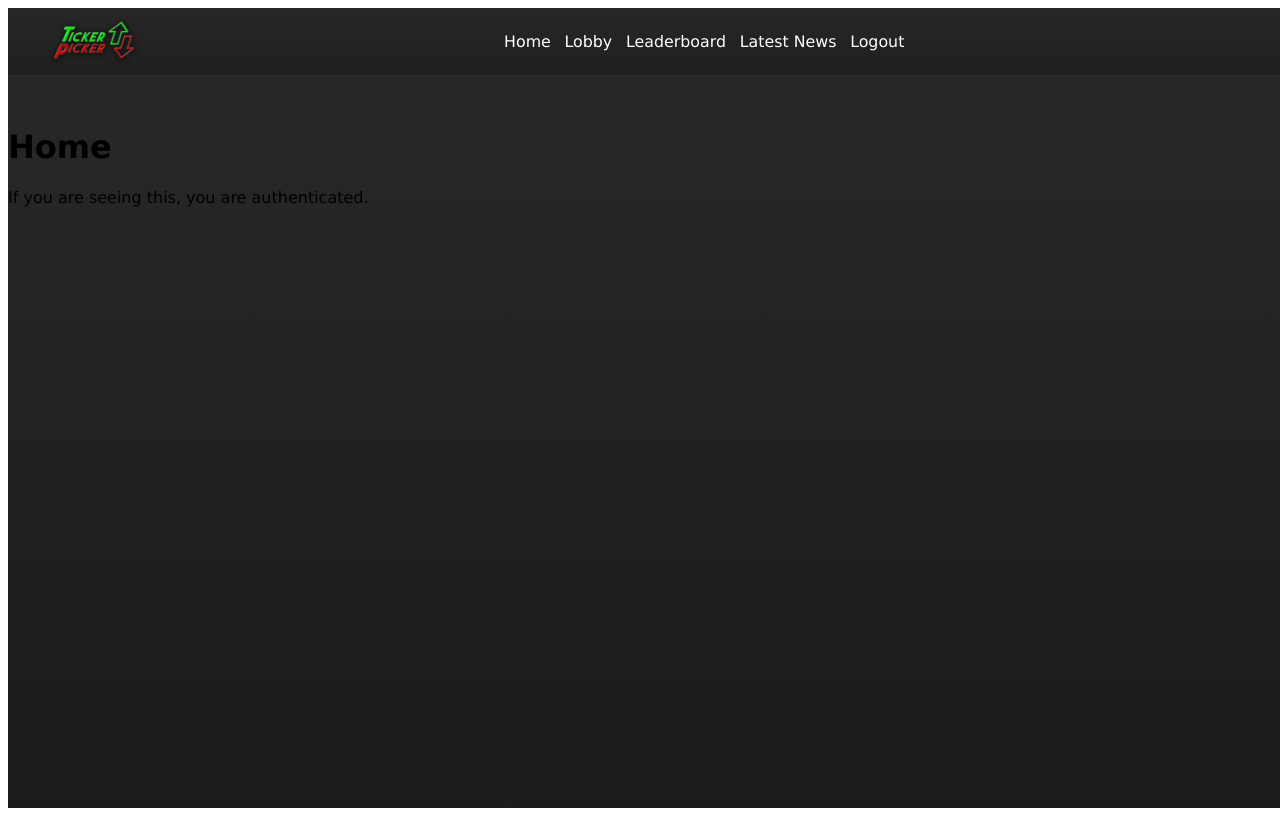
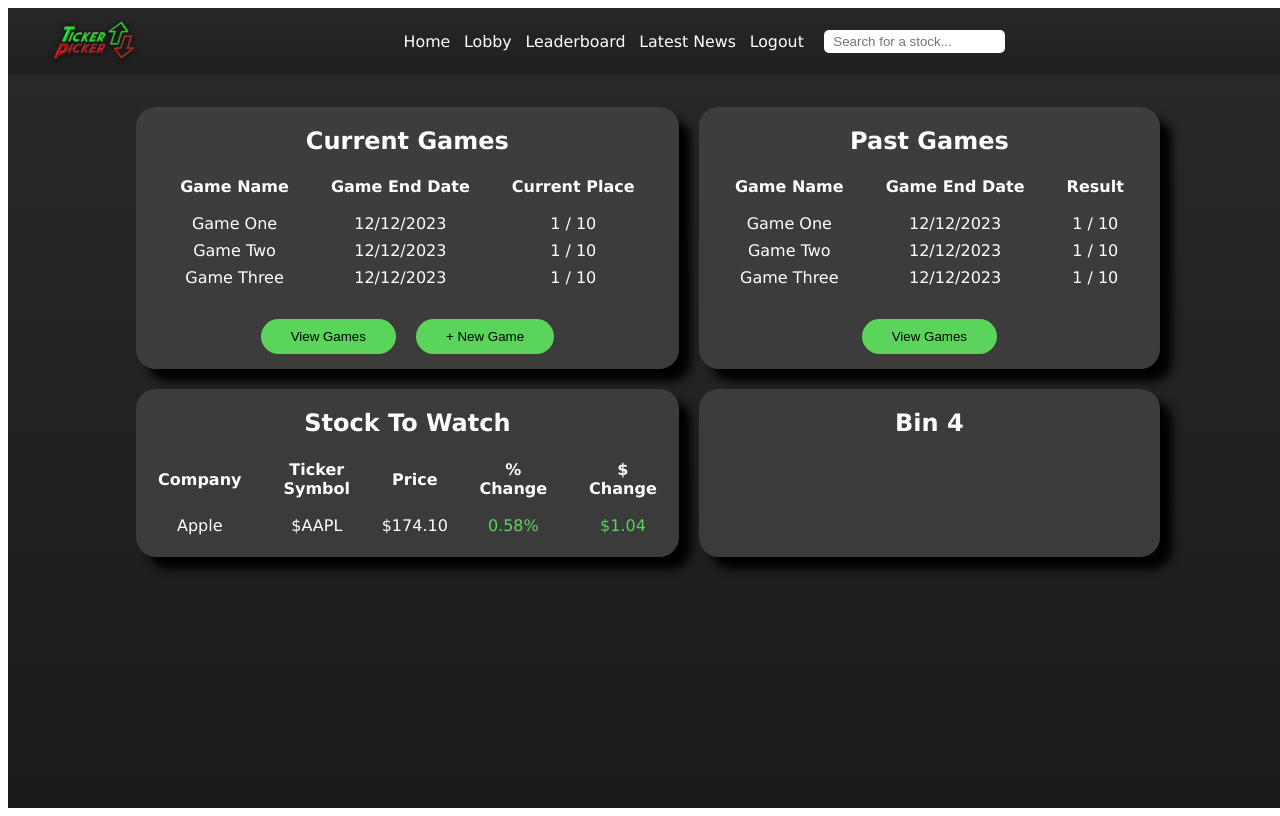
Before and after one commit to samvanben/Ticker-Picker---Virtual-Stock-Market-Game, a Vue app in the folder vue/: page / in a window 1280 px wide. Built offline with nearby package versions, Linux system fonts and the light colour scheme; sample sign-in values are in the browser's storage.

Commit message:
Brian - Home Design

```diff
--- a/vue/src/App.vue
+++ b/vue/src/App.vue
@@ -3,11 +3,12 @@
     <div id="nav">
       <img id="icon-header" src="..\src\assets\icon header.png" alt="icon">
       <div id="links">
-        <router-link v-bind:to="{ name: 'home' }">Home</router-link>&nbsp;&nbsp;&nbsp;
-        <p id="lobby-tag">Lobby</p>&nbsp;&nbsp;&nbsp;
-        <p id="leaderboard-tag">Leaderboard</p>&nbsp;&nbsp;&nbsp;
-        <p id="news-tag">Latest News</p>&nbsp;&nbsp;&nbsp;
+        <router-link v-bind:to="{ name: 'home' }" v-if="$store.state.token != ''">Home</router-link>&nbsp;&nbsp;&nbsp;
+        <p id="lobby-tag" v-if="$store.state.token != ''">Lobby</p>&nbsp;&nbsp;&nbsp;
+        <p id="leaderboard-tag" v-if="$store.state.token != ''">Leaderboard</p>&nbsp;&nbsp;&nbsp;
+        <p id="news-tag" v-if="$store.state.token != ''">Latest News</p>&nbsp;&nbsp;&nbsp;
         <router-link v-bind:to="{ name: 'logout' }" v-if="$store.state.token != ''">Logout</router-link>
+        <input type="search" placeholder="  Search for a stock..." v-if="$store.state.token != ''">
       </div>
     </div>
     <router-view />
@@ -25,7 +26,7 @@
     display: inline-flex;
     align-items: center;
     background: linear-gradient(#272727,#1f1f1f);
-    width: 100vw;
+    width: 100%;
   }
   #nav img {
     height: 50px;
@@ -63,6 +64,14 @@
     color: rgb(56, 216, 56);
     font-size: 110%;
   }
+  input {
+    margin-left: 20px;
+    border-radius: 5px;
+    border-style: none;
+    padding-top: 4px;
+    padding-bottom: 4px;
+  }
+
 
 
 </style>
--- a/vue/src/router/index.js
+++ b/vue/src/router/index.js
@@ -5,6 +5,7 @@ import Login from '../views/Login.vue'
 import Logout from '../views/Logout.vue'
 import Register from '../views/Register.vue'
 import store from '../store/index'
+
 
 Vue.use(Router)
 
--- a/vue/src/views/Home.vue
+++ b/vue/src/views/Home.vue
@@ -1,9 +1,215 @@
 <template>
   <div class="home">
-    <h1>Home</h1>
-    <p>If you are seeing this, you are authenticated.</p>
+    <div id="home-bin-1" class="home-bin-upper">
+        <h2 id="bin1-head">Current Games</h2>
+        <table id="current-games">
+          <tr>
+            <th>Game Name</th>
+            <th>Game End Date</th>
+            <th>Current Place</th>
+          </tr>
+          <tr>
+            <td>Game One</td>
+            <td>12/12/2023</td>
+            <td>1 / 10</td>
+          </tr>
+          <tr>
+            <td>Game Two</td>
+            <td>12/12/2023</td>
+            <td>1 / 10</td>
+          </tr>
+          <tr>
+            <td>Game Three</td>
+            <td>12/12/2023</td>
+            <td>1 / 10</td>
+          </tr>
+        </table>
+        <div id="current-buttons">
+          <button id="view-all">View Games</button>
+          <button id="new-game">+ New Game</button>
+        </div>
+    </div>
+    <div id="home-bin-2" class="home-bin-upper">
+        <h2 id="bin2-head">Past Games</h2>
+        <table id="past-games">
+          <tr>
+            <th>Game Name</th>
+            <th>Game End Date</th>
+            <th>Result</th>
+          </tr>
+          <tr>
+            <td>Game One</td>
+            <td>12/12/2023</td>
+            <td>1 / 10</td>
+          </tr>
+          <tr>
+            <td>Game Two</td>
+            <td>12/12/2023</td>
+            <td>1 / 10</td>
+          </tr>
+          <tr>
+            <td>Game Three</td>
+            <td>12/12/2023</td>
+            <td>1 / 10</td>
+          </tr>
+        </table>
+        <button id="view-all">View Games</button>
+    </div>
+    <div id="home-bin-3" class="home-bin-lower">
+        <h2 id="bin3-head">Stock To Watch</h2>
+        <table id="hot-stock">
+          <tr>
+            <th>Company</th>
+            <th>Ticker Symbol</th>
+            <th>Price</th>
+            <th>% Change</th>
+            <th>$ Change</th>
+          </tr>
+          <tr>
+            <td>Apple</td>
+            <td>$AAPL</td>
+            <td>$174.10</td>
+            <td id="percentage">0.58%</td>
+            <td id="dollar">$1.04</td>
+          </tr>
+        </table>
+    </div>
+    <div id="home-bin-4" class="home-bin-lower">
+        <h2 id="bin4-head">Bin 4</h2>
+    </div>
   </div>
 </template>
+
+<style scoped>
+  .home {
+    margin-left: 10%;
+    width: 80vw;
+    display: grid;
+    grid-template-columns: 1fr 1fr;
+    grid-template-areas:
+      "bin1 bin2"
+      "bin3 bin4";
+    gap: 20px;
+    margin-bottom: 50px;
+  }
+  #current-games {
+    color: white;
+    margin-bottom: 15px;
+  }
+  #past-games {
+    color: white;
+    margin-bottom: 15px;
+  }
+  #hot-stock {
+    color: white;
+    margin-bottom: 15px;
+  }
+  th {
+    padding-left: 20px;
+    padding-right: 20px;
+    padding-bottom: 15px;
+  }
+  td {
+    padding-bottom: 5px;
+  }
+  .home div h2 {
+    color: white;
+  }
+  #home-bin-1 {
+    grid-area: bin1;
+    display: flex;
+    flex-direction: column;
+    align-items: center;
+  }
+  #home-bin-2 {
+    grid-area: bin2;
+    display: flex;
+    flex-direction: column;
+    align-items: center;
+  }
+  #new-game {
+    background-color: rgb(90, 212, 90);
+    padding-top: 10px;
+    padding-bottom: 10px;
+    padding-left: 30px;
+    padding-right: 30px;
+    border-radius: 20px;
+    border-style: none;
+    margin-bottom: 15px;
+    margin-left: 10px;
+    margin-right: 10px;
+  }
+  #new-game:hover {
+    background-color: rgb(43, 114, 43);
+    font-weight: bold;
+  }
+  #view-all {
+    background-color: rgb(90, 212, 90);
+    padding-top: 10px;
+    padding-bottom: 10px;
+    padding-left: 30px;
+    padding-right: 30px;
+    border-radius: 20px;
+    border-style: none;
+    margin-bottom: 15px;
+    margin-top: 10px;
+    margin-left: 10px;
+    margin-right: 10px;
+  }
+  #view-all:hover {
+    background-color: rgb(43, 114, 43);
+    font-weight: bold;
+  }
+
+  #home-bin-3 {
+    grid-area: bin3;
+    display: flex;
+    flex-direction: column;
+    align-items: center;
+  }
+   #home-bin-4 {
+    grid-area: bin4;
+    display: flex;
+    flex-direction: column;
+    align-items: center;
+  }
+  .home-bin-upper {
+    background-color: rgba(69, 69, 69, 0.75);
+    width: 1fr;
+    height: 100%;
+    text-align: center;
+    border-radius: 20px;
+    border-width: 1px;
+    box-shadow: 12px 12px 10px black;
+  }
+  .home-bin-lower {
+    background-color: rgba(69, 69, 69, 0.75);
+    width: 1fr;
+    height: 100%;
+    text-align: center;
+    border-radius: 20px;
+    border-width: 1px;
+    box-shadow: 12px 12px 10px black;
+  }
+  #percentage {
+    color: rgb(90, 212, 90);
+  }
+  #dollar {
+    color: rgb(90, 212, 90);
+  }
+
+
+  @media (max-width: 1000px) {
+    .home{
+      grid-template-columns: 1fr;
+      grid-template-areas:
+        "bin1"
+        "bin2"
+        "bin3"
+        "bin4";
+    }
+  }
+</style>
 
 <script>
 export default {
```
